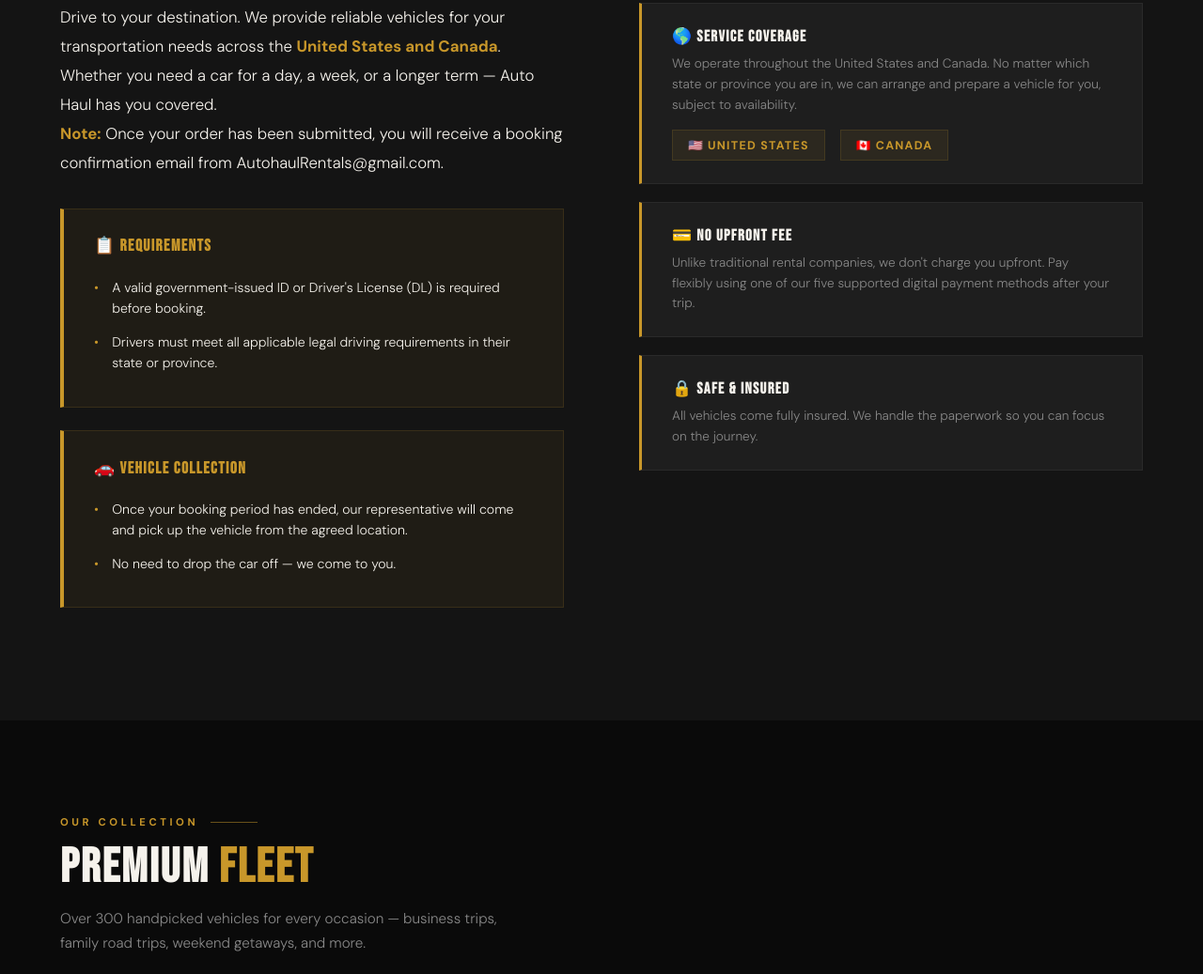
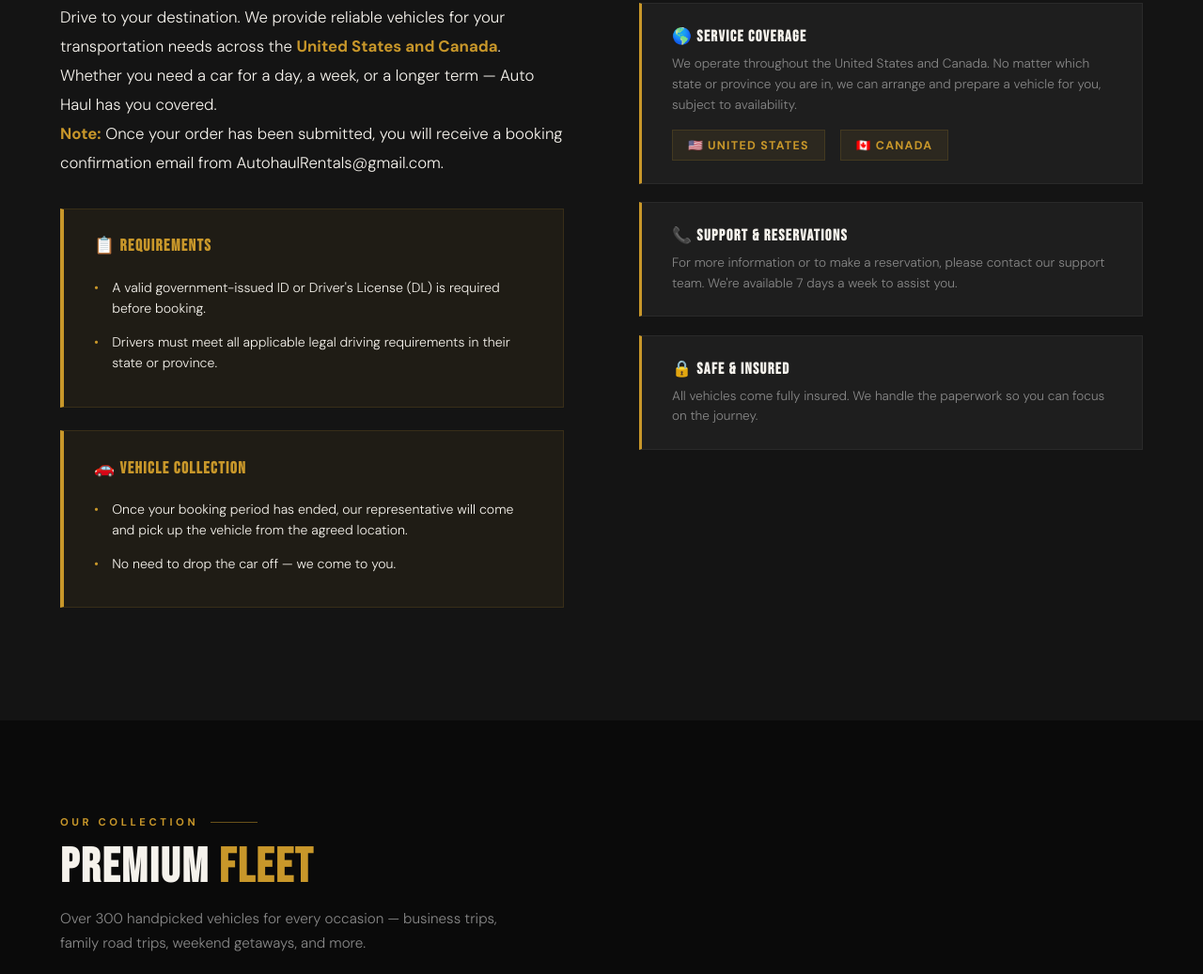
Before and after one commit to autohaul-sudo/autohaul, a plain HTML site: page auto-haul/index.html in a window 1280 px wide. Shown: the part 1115-2152 px from the top of the page at 94% size. Drawn offline with nearby package versions, Linux system fonts and the light colour scheme.

Commit message:
Update index.html

```diff
--- a/auto-haul/index.html
+++ b/auto-haul/index.html
@@ -163,8 +163,8 @@
       </div>
 
       <div class="info-card">
-        <h4>💳 No Upfront Fee</h4>
-        <p>Unlike traditional rental companies, we don't charge you upfront. Pay flexibly using one of our five supported digital payment methods after your trip.</p>
+        <h4>📞 Support &amp; Reservations</h4>
+        <p>For more information or to make a reservation, please contact our support team. We're available 7 days a week to assist you.</p>
       </div>
       <div class="info-card">
         <h4>🔒 Safe &amp; Insured</h4>
```
